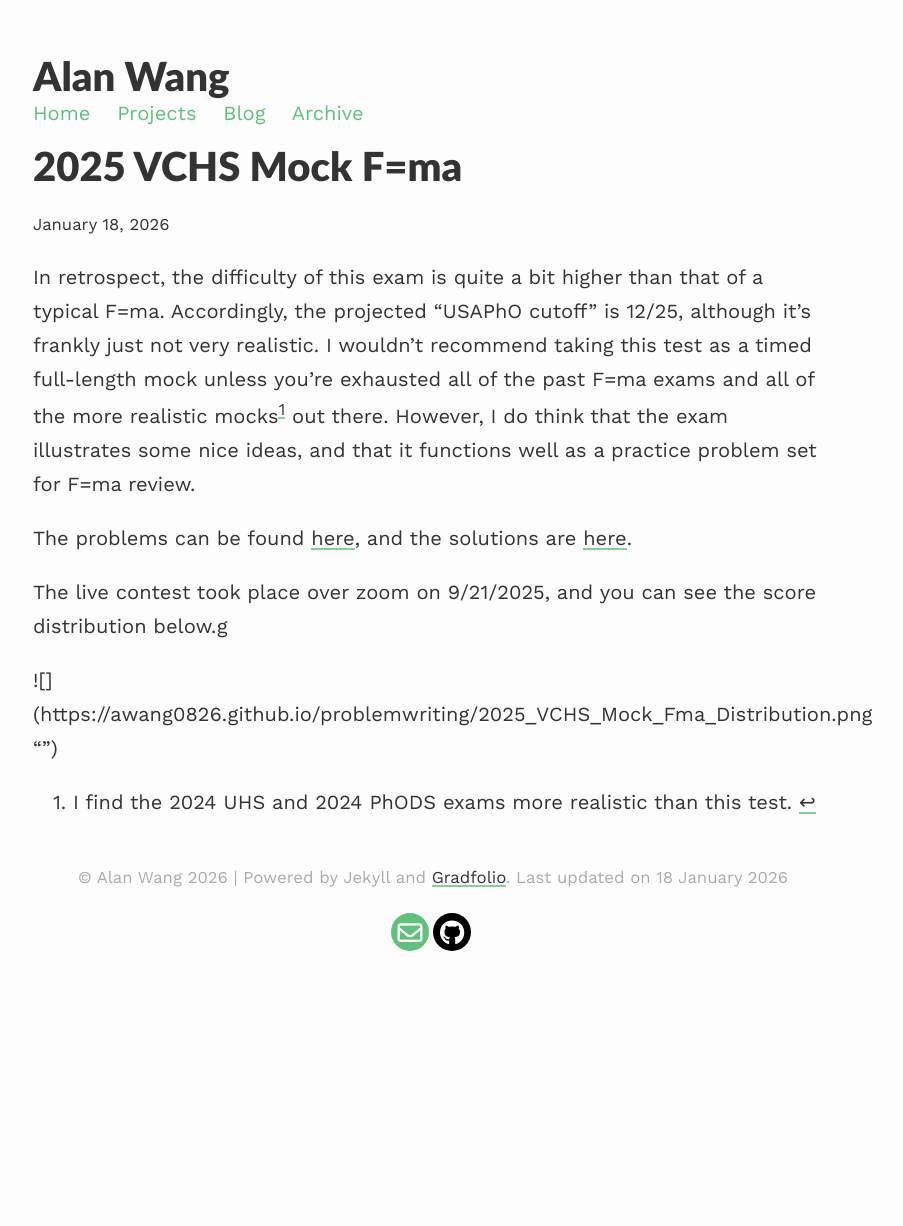
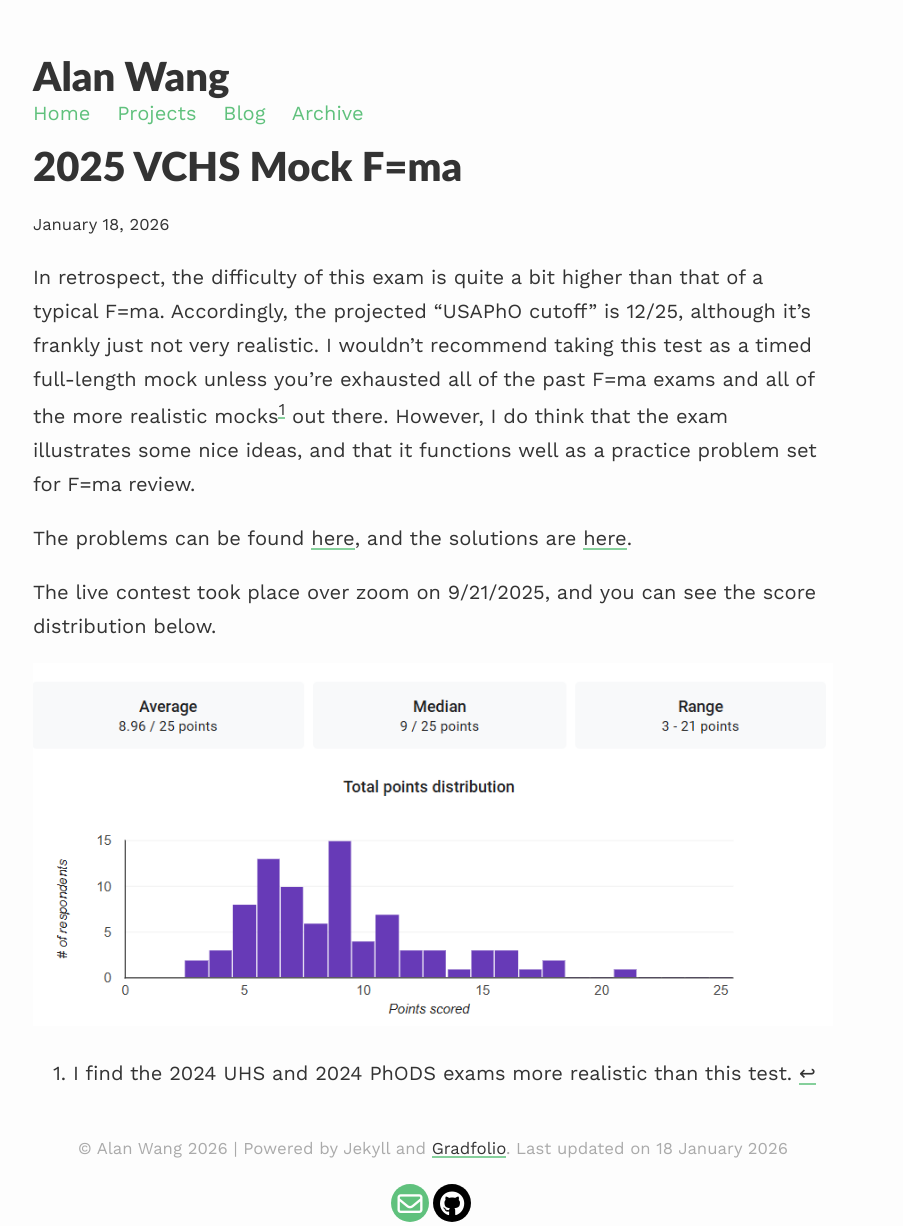
Before and after one commit to awang0826/awang0826.github.io, a Jekyll site: the page built from _projects/2025VCHSMockF=ma.md, in a window 1280 px wide. Shown: the whole page, without its empty margins (207-1110 px from the left). Built offline with Jekyll 4.4.1, drawn with Linux system fonts in a browser that asks for light colours; before the commit the page ends 980 px from its top, so only the background shows below that.

Commit message:
Update 2025VCHSMockF=ma.md

```diff
--- a/_projects/2025VCHSMockF=ma.md
+++ b/_projects/2025VCHSMockF=ma.md
@@ -7,8 +7,8 @@
 
 The problems can be found [here](https://awang0826.github.io/problemwriting/2025_VCHS_Mock_Fma.pdf){:target="_blank"}, and the solutions are [here](https://awang0826.github.io/problemwriting/2025_VCHS_Mock_Fma_Exam_Solutions.pdf){:target="_blank"}.
 
-The live contest took place over zoom on 9/21/2025, and you can see the score distribution below.g
+The live contest took place over zoom on 9/21/2025, and you can see the score distribution below.
 
-![](https://awang0826.github.io/problemwriting/2025_VCHS_Mock_Fma_Distribution.png "")
+![a](https://awang0826.github.io/problemwriting/2025_VCHS_Mock_Fma_Distribution.png "a")
 
 [^1]: I find the 2024 UHS and 2024 PhODS exams more realistic than this test.
```
